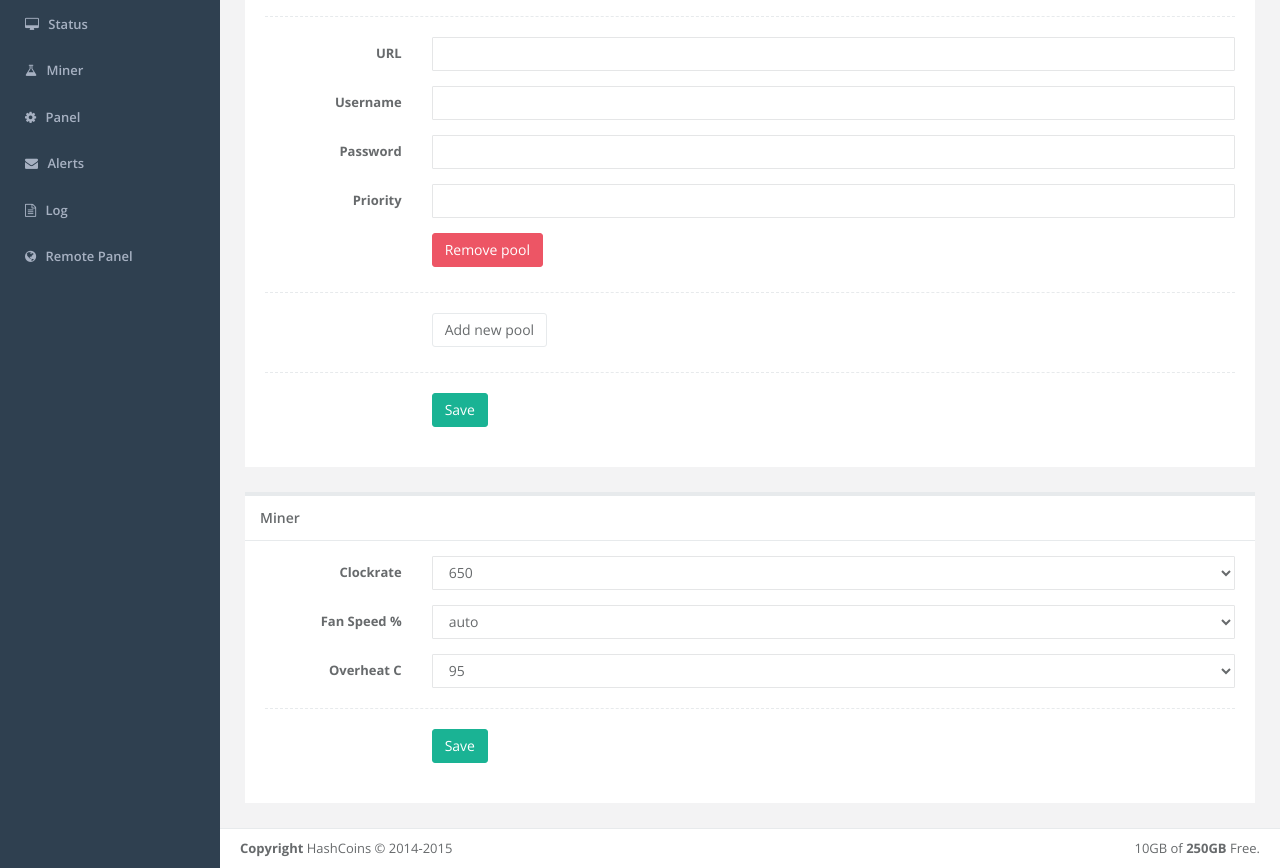
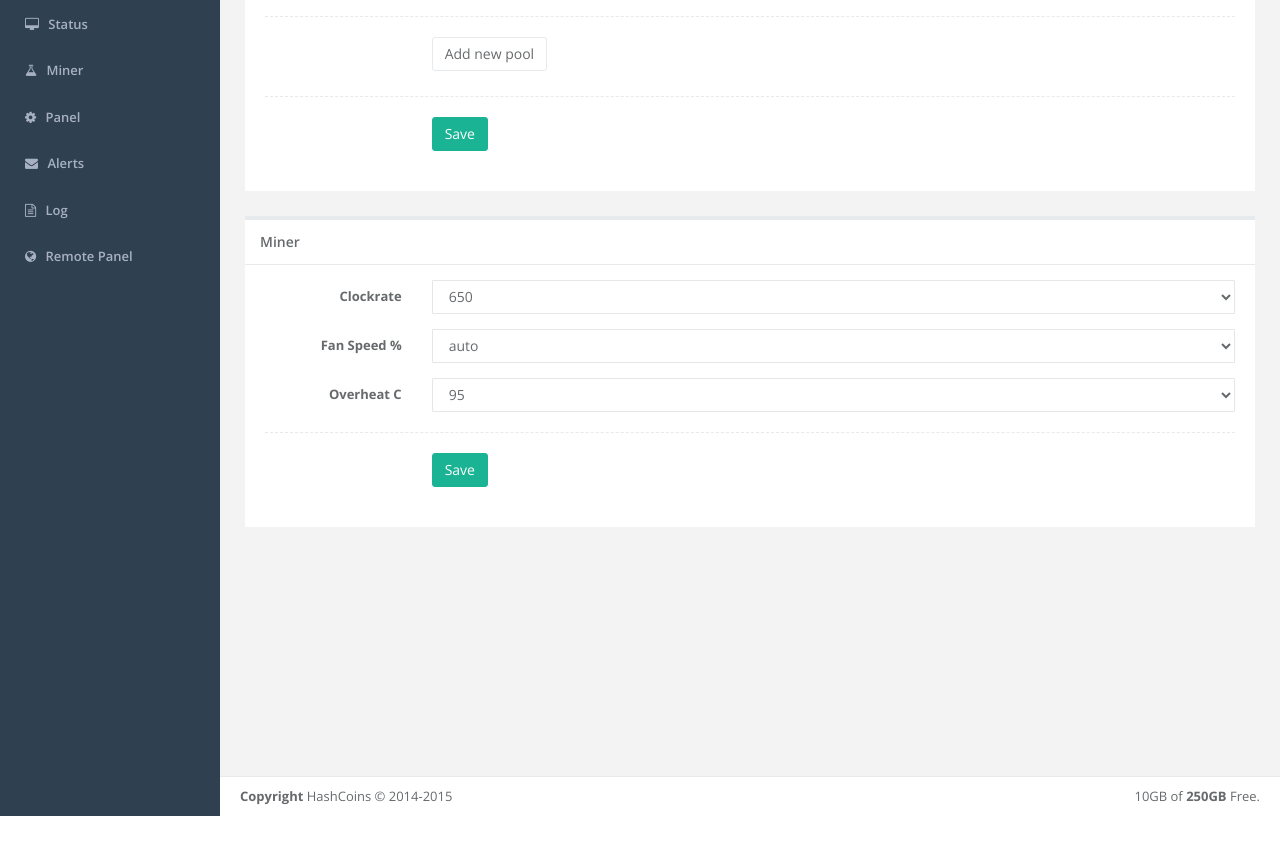
Before and after one commit to jameshilliard/miningkit, a Flask app: template templates/miner.html in a window 1280 px wide. Shown: the part 384-1252 px from the top of the page. After the commit the page ends 1200 px from the top, so only its background shows below. Run offline with Flask 2, Linux system fonts and the light colour scheme; the template is opened without the code that fills it: most values are stand-ins (such as "Sample title", 1, 10 or a date in 2020); some libraries are stand-ins or nearby versions.

Commit message:
miner settings

```diff
--- a/server.py
+++ b/server.py
@@ -21,11 +21,9 @@
 @app.route('/miner')
 def miner():
     with open(cgminer_config_path, 'r') as f:
-        config = f.read()
+        pools = json.loads(f.read())['pools']
 
-    return jsonify(json.loads(config))
-
-    return render_template('miner.html')
+    return render_template('miner.html', pools=pools)
 
 @app.route('/update_pools', methods=['POST'])
 def update_pools():
--- a/templates/miner.html
+++ b/templates/miner.html
@@ -7,28 +7,30 @@
     </div>
     <div class="ibox-content">
         <form action="{{ url_for('update_pools') }}" method="post" role="form" class="form-horizontal" ng-non-bindable>
+            {% for pool in pools %}
+            <div class="pool">
                 <div class="form-group">
                     <label class="col-sm-2 control-label">URL</label>
                     <div class="col-sm-10">
-                    <input type="text" class="form-control" value="stratum+tcp://uk1.ghash.io:3333">
+                        <input type="text" class="form-control" value="{{ pool.url }}">
                     </div>
                 </div>
                 <div class="form-group">
                     <label class="col-sm-2 control-label">Username</label>
                     <div class="col-sm-10">
-                    <input type="text" class="form-control" value="kamillo.worker1">
+                        <input type="text" class="form-control" value="{{ pool.user }}">
                     </div>
                 </div>
                 <div class="form-group">
                     <label class="col-sm-2 control-label">Password</label>
                     <div class="col-sm-10">
-                    <input type="password" class="form-control" value="qwerty">
+                        <input type="password" class="form-control" value="{{ pool.pass }}">
                     </div>
                 </div>
                 <div class="form-group">
                     <label class="col-sm-2 control-label">Priority</label>
                     <div class="col-sm-10">
-                    <input type="number" class="form-control" value="1">
+                        <input type="number" class="form-control" value="{{ loop.index + 1 }}">
                     </div>
                 </div>
                 <div class="form-group">
@@ -37,36 +39,8 @@
                     </div>
                 </div>
                 <div class="hr-line-dashed"></div>
-            <div class="form-group">
-                <label class="col-sm-2 control-label">URL</label>
-                <div class="col-sm-10">
-                    <input type="text" class="form-control">
             </div>
-            </div>
-            <div class="form-group">
-                <label class="col-sm-2 control-label">Username</label>
-                <div class="col-sm-10">
-                    <input type="text" class="form-control">
-                </div>
-            </div>
-            <div class="form-group">
-                <label class="col-sm-2 control-label">Password</label>
-                <div class="col-sm-10">
-                    <input type="password" class="form-control">
-                </div>
-            </div>
-            <div class="form-group">
-                <label class="col-sm-2 control-label">Priority</label>
-                <div class="col-sm-10">
-                    <input type="number" class="form-control">
-                </div>
-            </div>
-            <div class="form-group">
-                <div class="col-sm-10 col-sm-offset-2">
-                    <button type="button" class="btn btn-danger">Remove pool</button>
-                </div>
-            </div>
-            <div class="hr-line-dashed"></div>
+            {% endfor %}
             <div class="form-group">
                 <div class="col-sm-10 col-sm-offset-2">
                     <button type="button" class="btn btn-white">Add new pool</button>
```
Lines whose indentation alone changed are shown as unchanged.
